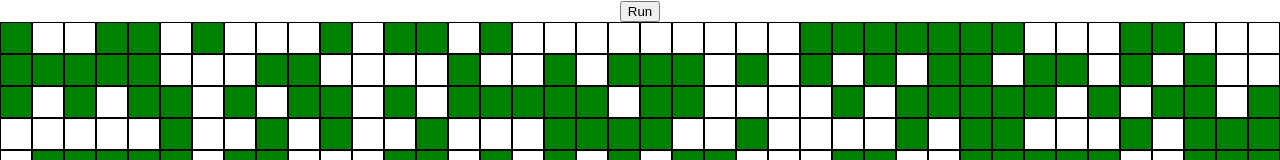
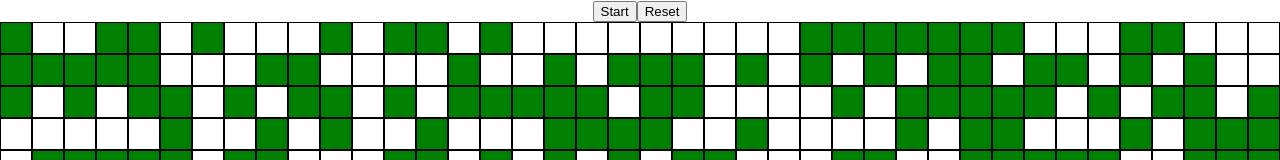
Before and after one commit to lucas-norris/game-of-life, a React (Create React App) app: page / in a window 1280 px wide. Shown: the top 160 px of the page. Built offline with nearby package versions, Linux system fonts and the light colour scheme.

Commit message:
add start/stop and reset buttons

```diff
--- a/src/App.js
+++ b/src/App.js
@@ -1,5 +1,5 @@
 import './App.css'
-import React, { useState, useEffect } from 'react'
+import React, { useState, useEffect, useRef } from 'react'
 
 const cols = 30
 const rows = 30
@@ -31,12 +31,18 @@ console.log(randomGrid())
 
 function App() {
   const [grid, setGrid] = useState()
+  const [start, setStart] = useState(false)
+  const startRef = useRef(start)
+  startRef.current = start
 
   useEffect(() => {
     setGrid(randomGrid())
   }, [])
 
   function runSimulation() {
+    if (!startRef.current) {
+      return
+    }
     setGrid((g) => {
       const next = g.map((row, i) => {
         return row.map((cell, j) => {
@@ -65,12 +71,23 @@ function App() {
     <div className="App">
       <button
         onClick={() => {
+          setStart(!start)
+          if (!start) {
+            startRef.current = true
+          }
           setInterval(() => {
             runSimulation(grid)
           }, 1000)
         }}
       >
-        Run
+        {start ? 'Stop' : 'Start'}
+      </button>
+      <button
+        onClick={() => {
+          setGrid(randomGrid)
+        }}
+      >
+        Reset
       </button>
       <div style={{ display: 'flex', flexWrap: 'wrap' }}>
         {grid &&
```
